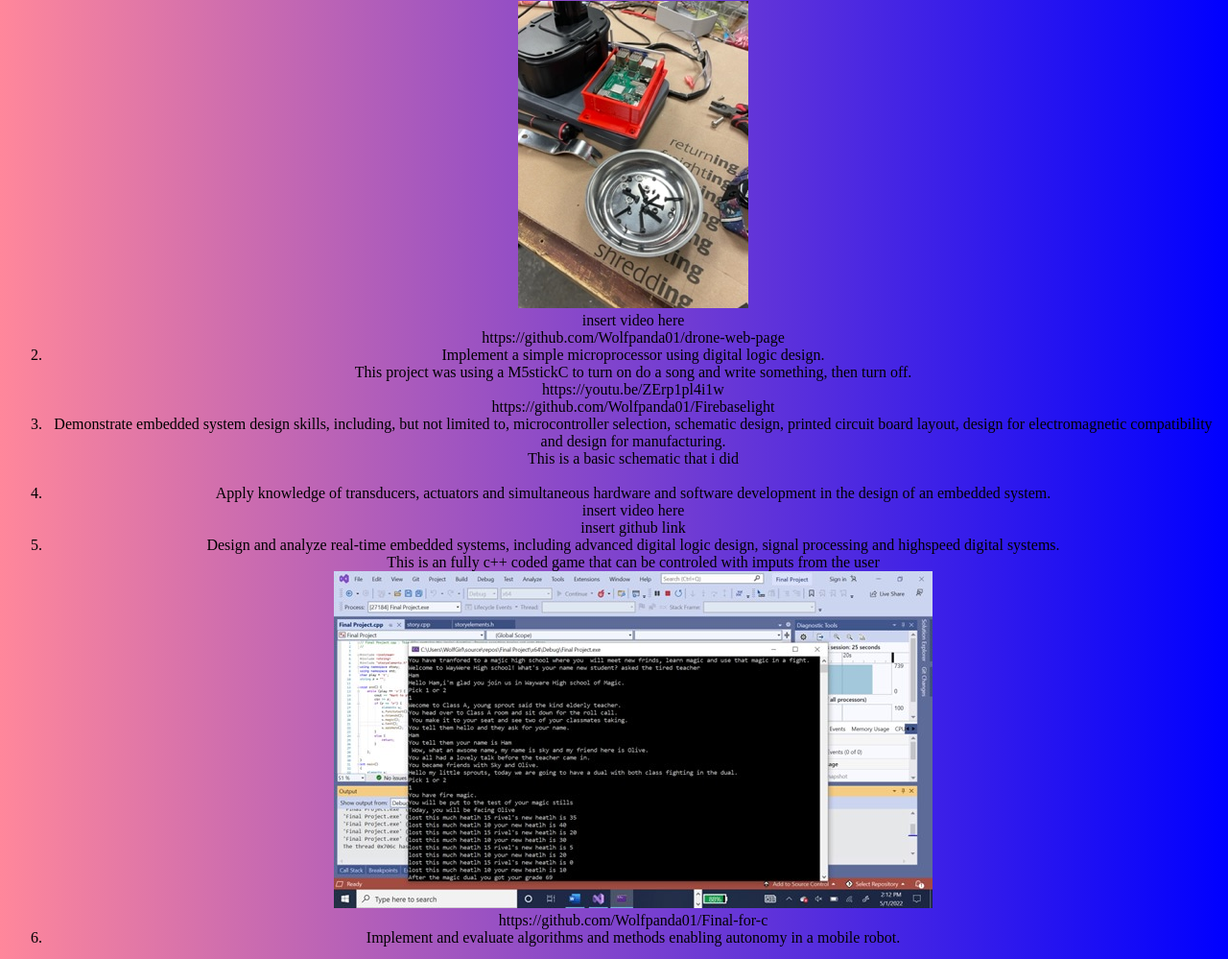
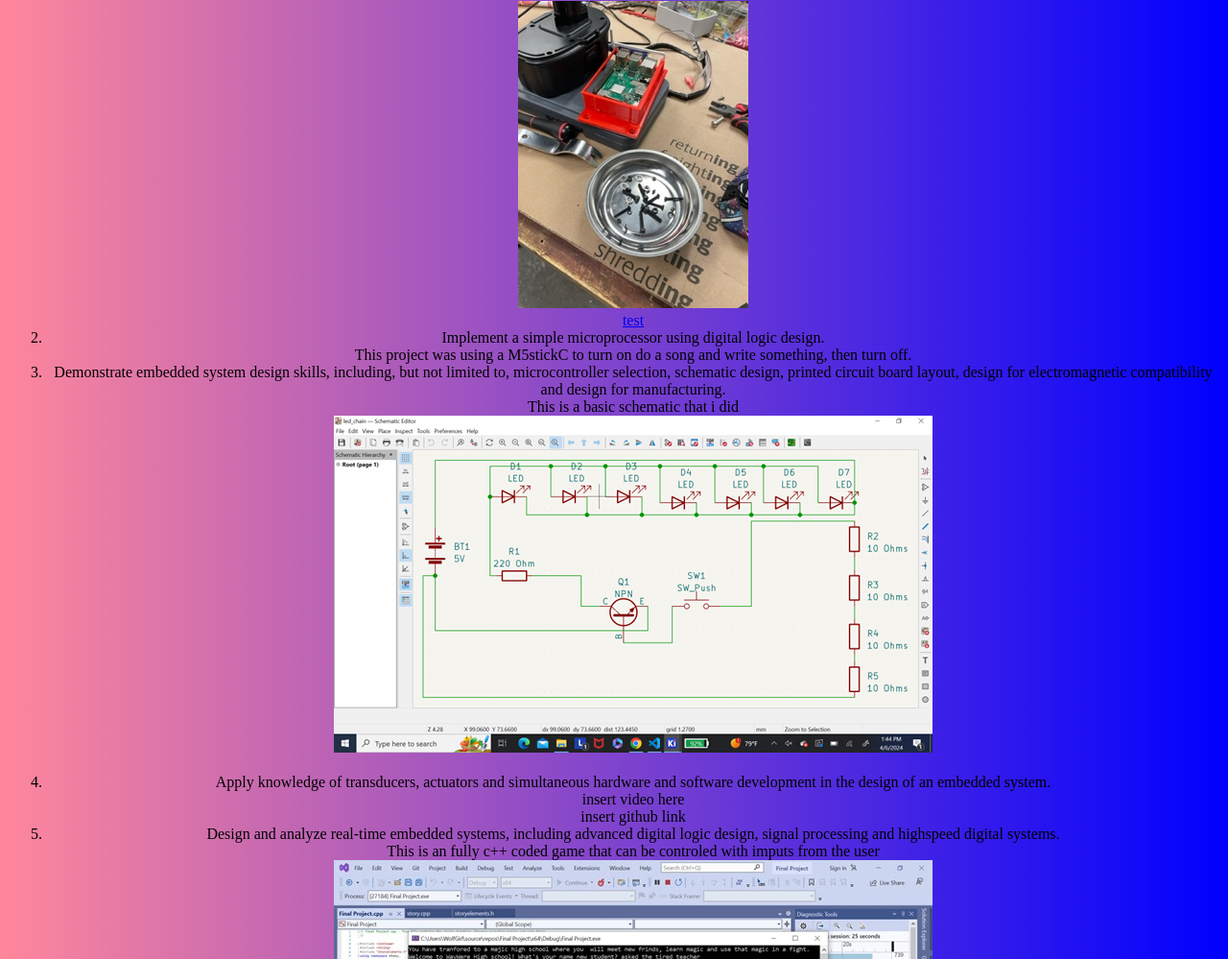
Before and after one commit to Wolfpanda01/Wolfpanda01.github.io, a plain HTML site: page borads page.html in a window 1280 px wide. Shown: the part 535-1534 px from the top of the page at 96% size. Drawn offline with Linux system fonts and the light colour scheme.

Commit message:
Add files via upload

```diff
--- a/borads page.html
+++ b/borads page.html
@@ -23,16 +23,16 @@
         <div>This is our drone in some of its final stages</div>
         <div><img src="drone.jpg"></div>
         <div><img src="part.jpg"></div>
-        <div>insert video here</div>
-        <div>https://github.com/Wolfpanda01/drone-web-page</div>
+        <a href="https://github.com/Wolfpanda01/drone-web-page"> test </a>
         <li> Implement a simple microprocessor using digital logic design.</li>
         <div>This project was using a M5stickC to turn on do a song and write something, then turn off. </div>
-        <div>https://youtu.be/ZErp1pl4i1w</div>
-        <div>https://github.com/Wolfpanda01/Firebaselight</div>
+        <a href="https://youtu.be/ZErp1pl4i1w"> </a>
+           <a href="https://github.com/Wolfpanda01/Firebaselight"> </a>
         <li> Demonstrate embedded system design skills, including, but not limited to, microcontroller selection, schematic design,
         printed circuit board layout, design for electromagnetic compatibility and design for manufacturing.</li>
         <div>This is a basic schematic that i did</div>
-        <div><img scr="shame.jpeg"></div>
+        <div><img src="led.png"></div>
+        <div><img src=""></div>
         <li> Apply knowledge of transducers, actuators and simultaneous hardware and software development in the design of an
         embedded system.</li>
         <div>insert video here</div>
@@ -45,7 +45,7 @@
         <div>This project allows a for the possably for a boar walking robot</div>
         <div><img src="hardwere.png"></div>
         <div>https://www.youtube.com/watch?v=p7I_QfP55B4&feature=youtu.be</div><div>insert paragragh descrption</div>
-        //////
+        <p>My objectives for the 3D maker and Fabrication major are: </p>
 <ol><li> Demonstrate the ability to prototype, build, and apply for patents for technology products meeting specific human factors, forms and function criteria
         <div>This is our drone in some of its final stages</div>
         <div><img src=""></div>
@@ -80,7 +80,7 @@
             <a href="index.html"> Landing Page  </a> |
           <a href="borads page.html"> Boards Page  </a>
           <a href="sip.html"> sip Page </a>
-          <a href="aboutme.html"> Boards Page  </a>
+          <a href="aboutme.html"> about me  </a>
     </nav>
 </Body>
 <footer>University of Advancing Technology,2625 W Baseline Rd, Tempe, AZ 85283, malbaker@uat.edu </footer>
```
